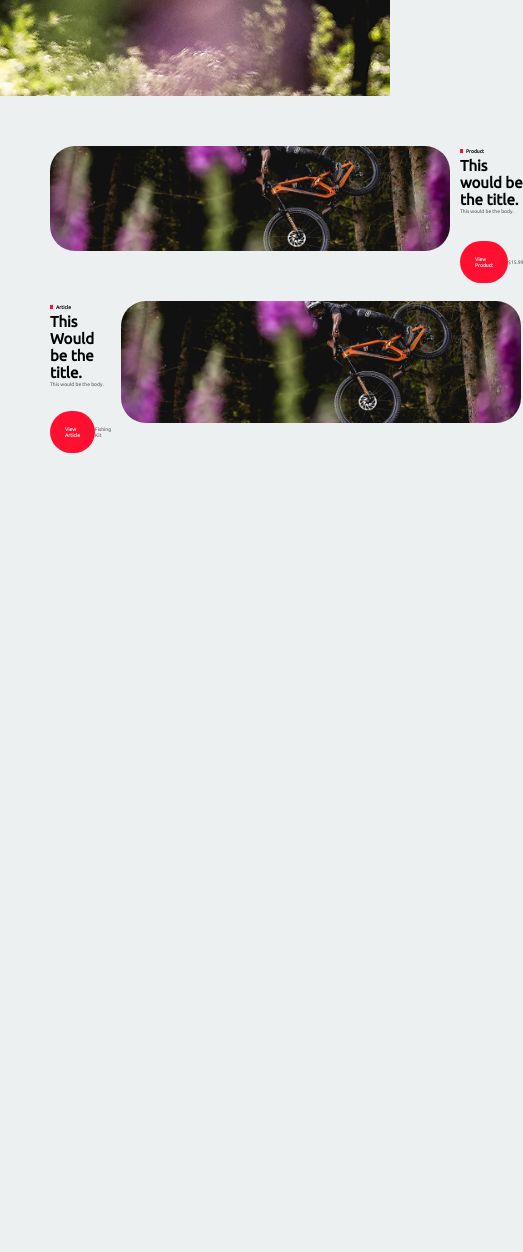
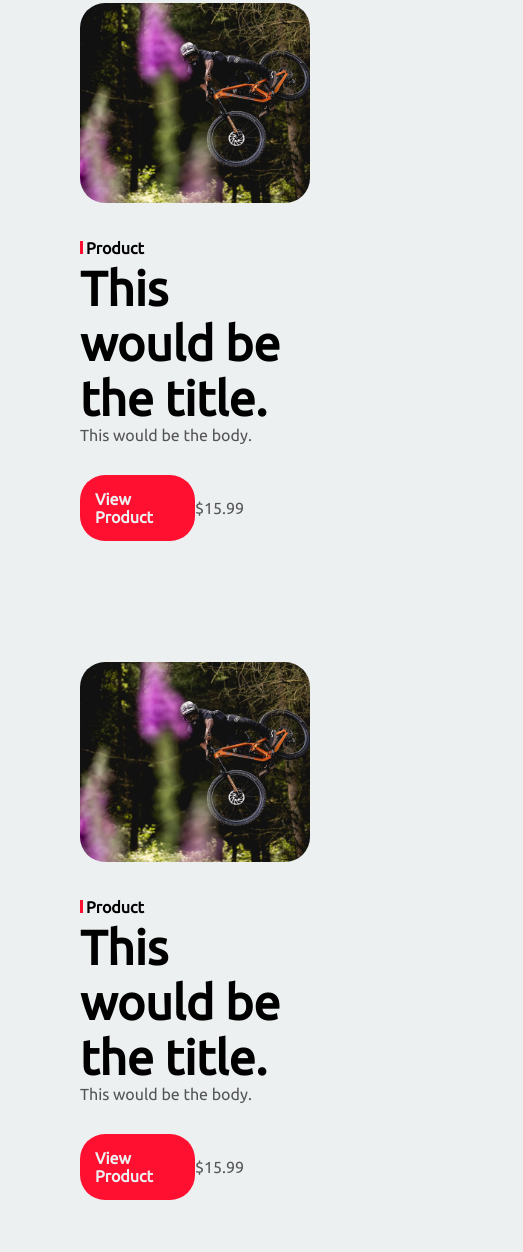
Before and after one commit to cayden-krupnik/tinkit, a plain HTML site: page index.html in a window 390 px wide. Shown: the part 748-2000 px from the top of the page, 523 px wide, since content can reach past the window. Before the commit the page ends 1221 px from the top, so only its background shows below. Drawn offline with Linux system fonts and the light colour scheme.

Commit message:
Add files via upload

```diff
--- a/header.css
+++ b/header.css
@@ -70,3 +70,9 @@ header {
     background-attachment: fixed;
     height: inherit;
 }
+
+@media (max-width: 800px) {
+    header {
+        height: 70vh;
+    }
+}
--- a/index.html
+++ b/index.html
@@ -35,12 +35,29 @@
 
     <div class="space-filler-small"></div>
 
-    <section class="organizer-left">
-        <a href="#" class="organizer-image1"></a>
+    <section class="organizer">
+        <div href="#" class="organizer-image1"></div>
         <section class="organizer-text">
             <p class="organizer-tag">Product</p>
             <div>
-                <p><a href="#" class="organizer-title">This would be the title.</a></p>
+                <p class="organizer-title">This would be the title.</p>
+                <p>This would be the body.</p>
+            </div>
+            <section class="organizer-lower">
+                <a href="#" class="organizer-CTA">View Product</a>
+                <p class="organizer-extra">$15.99</p>
+            </section>
+        </section>
+    </section>
+
+    <section class="space-filler-small"></section>
+
+    <section class="organizer">
+        <div href="#" class="organizer-image1"></div>
+        <section class="organizer-text">
+            <p class="organizer-tag">Product</p>
+            <div>
+                <p class="organizer-title">This would be the title.</p>
                 <p>This would be the body.</p>
             </div>
             <section class="organizer-lower">
@@ -51,22 +68,5 @@
     </section>
 
     <div class="space-filler-small"></div>
-
-    <section class="organizer-right">
-        <section class="organizer-text">
-            <p class="organizer-tag">Article</p>
-            <div>
-                <p><a href="#" class="organizer-title">This Would be the title.</a></p>
-                <p>This would be the body.</p>
-            </div>
-            <section class="organizer-lower">
-                <a href="#" class="organizer-CTA">View Article</a>
-                <p class="organizer-extra">Fishing Kit</p>
-            </section>
-        </section>
-        <a href="#" class="organizer-image2"></a>
-    </section>
-
-    <div class="space-filler-small"></div>
 </body>
 </html>
--- a/organizer.css
+++ b/organizer.css
@@ -1,7 +1,7 @@
 @import url('https://fonts.googleapis.com/css2?family=Ubuntu&display=swap');
 @import url('root.css');
 
-.organizer-left {
+.organizer {
     display: grid;
     grid-template-columns: 400px 1fr;
     grid-template-rows: 100%;
@@ -9,17 +9,9 @@
     margin: 0rem 10rem;
 }
 
-.organizer-right{
-    display: grid;
-    grid-template-columns: 1fr 400px;
-    grid-template-rows: 100%;
-    grid-column-gap: 2rem;
-    margin: 0rem 10rem;
-}
-
 .organizer-image1 {
     background-image: url('HeaderPicture.png');
-    background-size: 100%;
+    background-size: cover;
     background-repeat: no-repeat;
     background-position: 50%;
     border-radius: 25px;
@@ -29,16 +21,12 @@
 
 .organizer-image2 {
     background-image: url('HeaderPicture.png');
-    background-size: 100%;
+    background-size: cover;
     background-repeat: no-repeat;
     background-position: 50%;
     border-radius: 25px;
     transition: all 750ms ease 0s;
     width: 100%;
-}
-
-.organizer-left:hover .organizer-image1, .organizer-right:hover .organizer-image2 {
-    background-size: 110%;
 }
 
 .organizer-text {
@@ -91,3 +79,13 @@
     align-self: center;
     justify-self: left;
 }
+
+@media (max-width: 800px) {
+    .organizer {
+        display: grid;
+        grid-template-columns: 1fr;
+        grid-template-rows: 200px 1fr;
+        grid-row-gap: 2rem;
+        margin: 0rem 5rem;
+    }
+}
--- a/root.css
+++ b/root.css
@@ -20,10 +20,3 @@
 body {
     background-color: var(--bgColor);
 }
-
-@media (max-width: 500px)
-{
-    :root {
-        font-size: 5px;
-    }
-}
```
